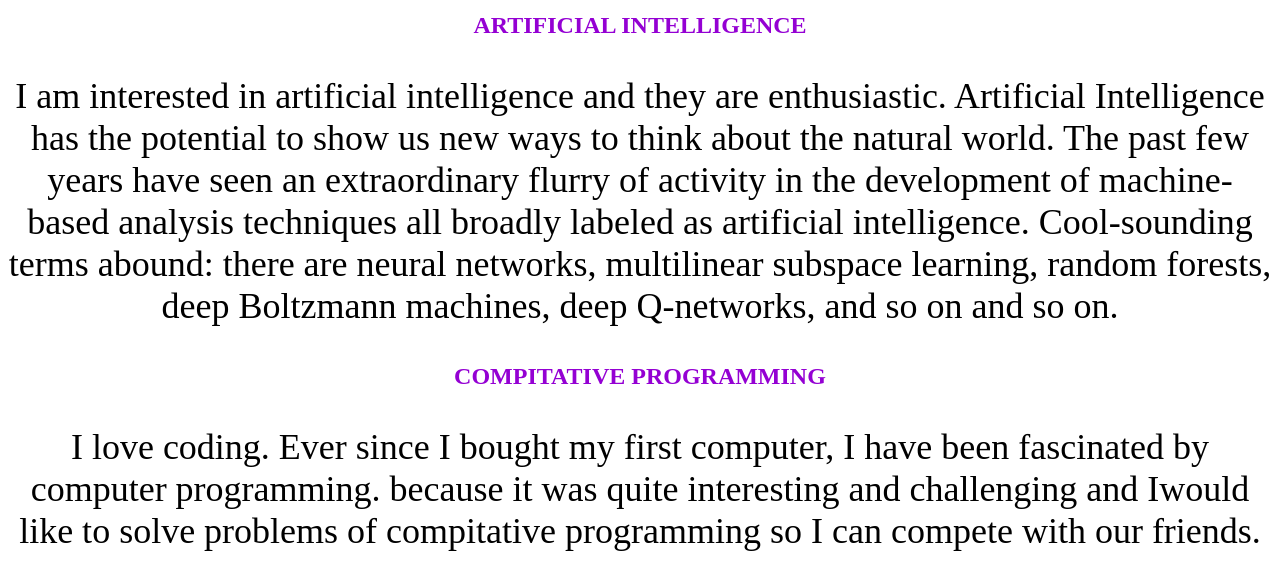
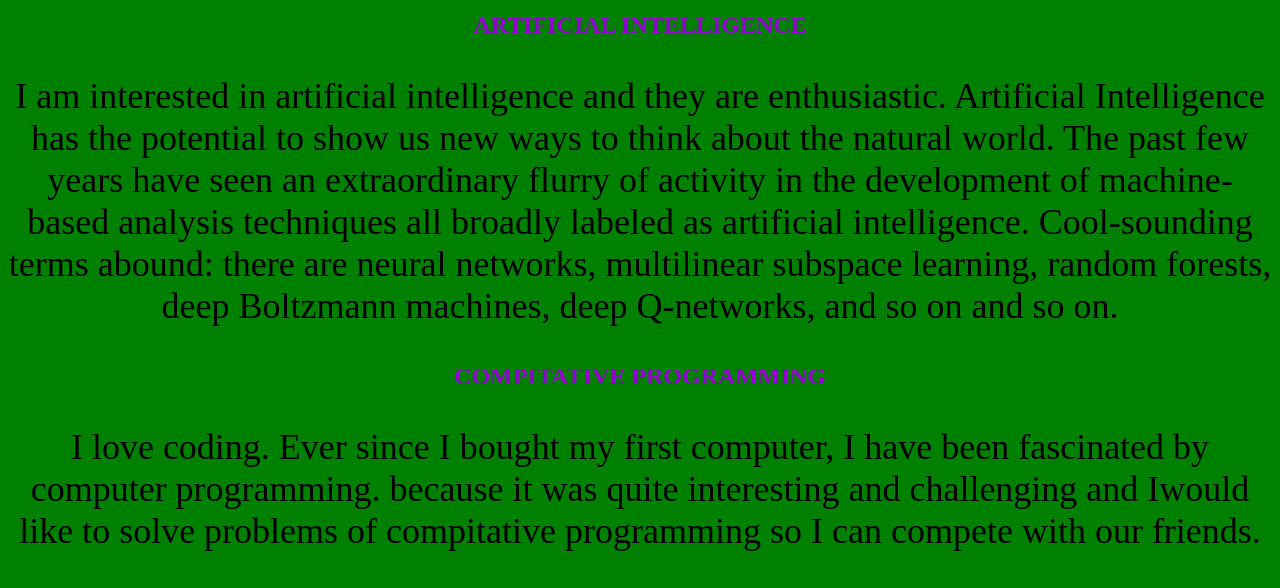
Before and after one commit to yaswanth118/index, a plain HTML site: page index3.html in a window 1280 px wide. Shown: the part 217-805 px from the top of the page. Drawn offline with Linux system fonts and the light colour scheme.

Commit message:
Update index3.html

```diff
--- a/index3.html
+++ b/index3.html
@@ -26,7 +26,7 @@
 }
 
 	body{
-		background-colour:blue;
+		background-color: green;
 	}
 
 </style>
```
